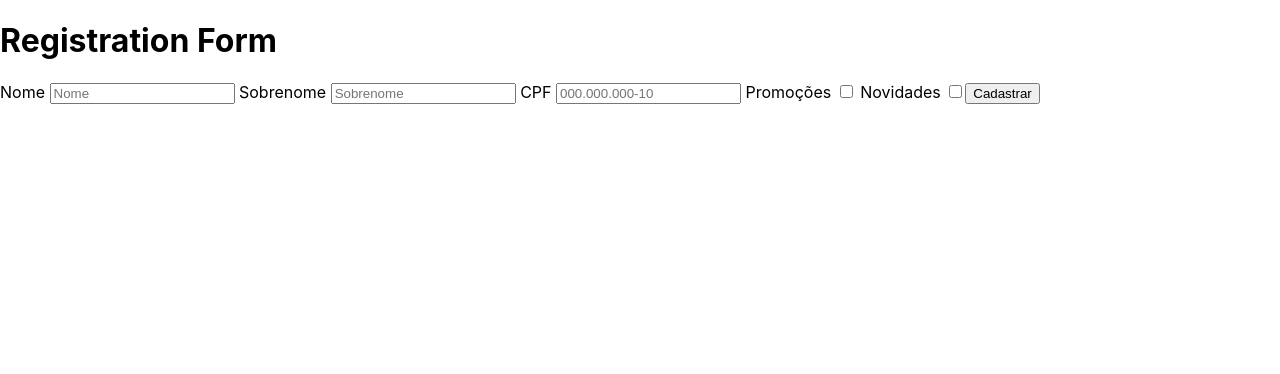
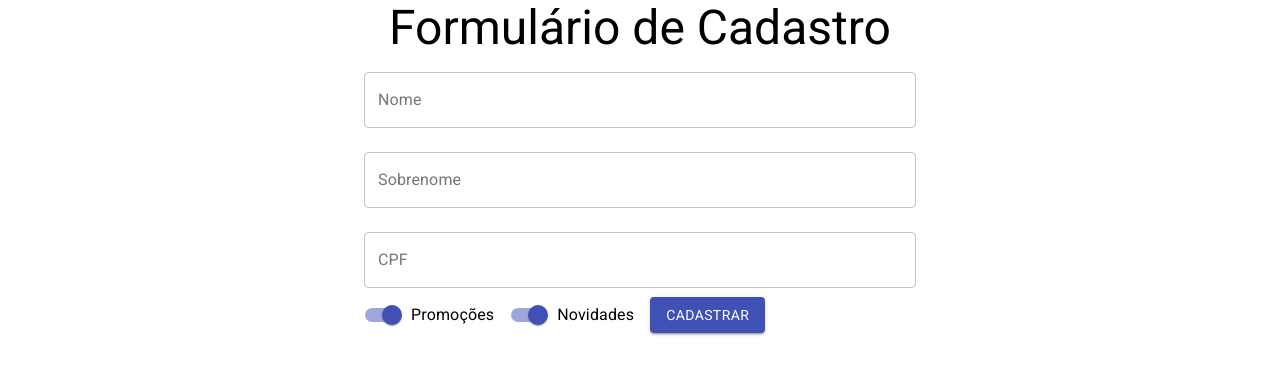
Before and after one commit to WesleyReboucas/RegistrationForm, a React (Create React App) app: page / in a window 1280 px wide. Shown: the top 374 px of the page. Built offline with nearby package versions, Linux system fonts and the light colour scheme.

Commit message:
Style using Material UI

```diff
--- a/package.json
+++ b/package.json
@@ -3,9 +3,11 @@
   "version": "0.1.0",
   "private": true,
   "dependencies": {
+    "@material-ui/core": "^4.11.3",
     "@testing-library/jest-dom": "^5.11.4",
     "@testing-library/react": "^11.1.0",
     "@testing-library/user-event": "^12.1.10",
+    "fontsource-roboto": "^4.0.0",
     "react": "^17.0.2",
     "react-dom": "^17.0.2",
     "react-scripts": "4.0.3",
--- a/src/App.js
+++ b/src/App.js
@@ -1,12 +1,17 @@
-import React, { Fragment } from "react";
+import { Container, Typography } from "@material-ui/core";
+import React from "react";
 import RegistrationForm from "./components/RegistrationForm/registrationForm";
+
+import "fontsource-roboto";
 
 function App() {
   return (
-    <Fragment>
-      <h1> Registration Form</h1>
+    <Container component="article" maxWidth="sm">
+      <Typography variant="h3" component="h1" align="center">
+        Formulário de Cadastro
+      </Typography>
       <RegistrationForm />
-    </Fragment>
+    </Container>
   );
 }
 
--- a/src/components/RegistrationForm/registrationForm.jsx
+++ b/src/components/RegistrationForm/registrationForm.jsx
@@ -1,24 +1,45 @@
 import React from "react";
+import { TextField, Button, Switch, FormControlLabel } from "@material-ui/core";
 
 function RegistrationForm() {
   return (
     <form>
-      <label> Nome </label>
-      <input type="text" placeholder="Nome"></input>
+      <TextField
+        id="name"
+        variant="outlined"
+        label="Nome"
+        margin="normal"
+        fullWidth
+      />
+      <TextField
+        id="last-name"
+        variant="outlined"
+        label="Sobrenome"
+        margin="normal"
+        fullWidth
+      />
+      <TextField
+        id="CPF"
+        variant="outlined"
+        placeholder="000.000.000-00"
+        label="CPF"
+        margin="normal"
+        fullWidth
+      />
 
-      <label> Sobrenome </label>
-      <input type="text" placeholder="Sobrenome"></input>
+      <FormControlLabel
+        label="Promoções"
+        control={<Switch name="sales" defaultChecked color="primary" />}
+      />
 
-      <label> CPF </label>
-      <input type="text" placeholder="000.000.000-10"></input>
+      <FormControlLabel
+        label="Novidades"
+        control={<Switch name="newsletter" defaultChecked color="primary" />}
+      />
 
-      <label> Promoções </label>
-      <input type="checkbox"></input>
-
-      <label> Novidades </label>
-      <input type="checkbox"></input>
-
-      <button type="submit"> Cadastrar</button>
+      <Button type="submit" variant="contained" color="primary">
+        Cadastrar
+      </Button>
     </form>
   );
 }
```
Also changed, not shown: 2 other files (tests, documents, lock files or other folders).
